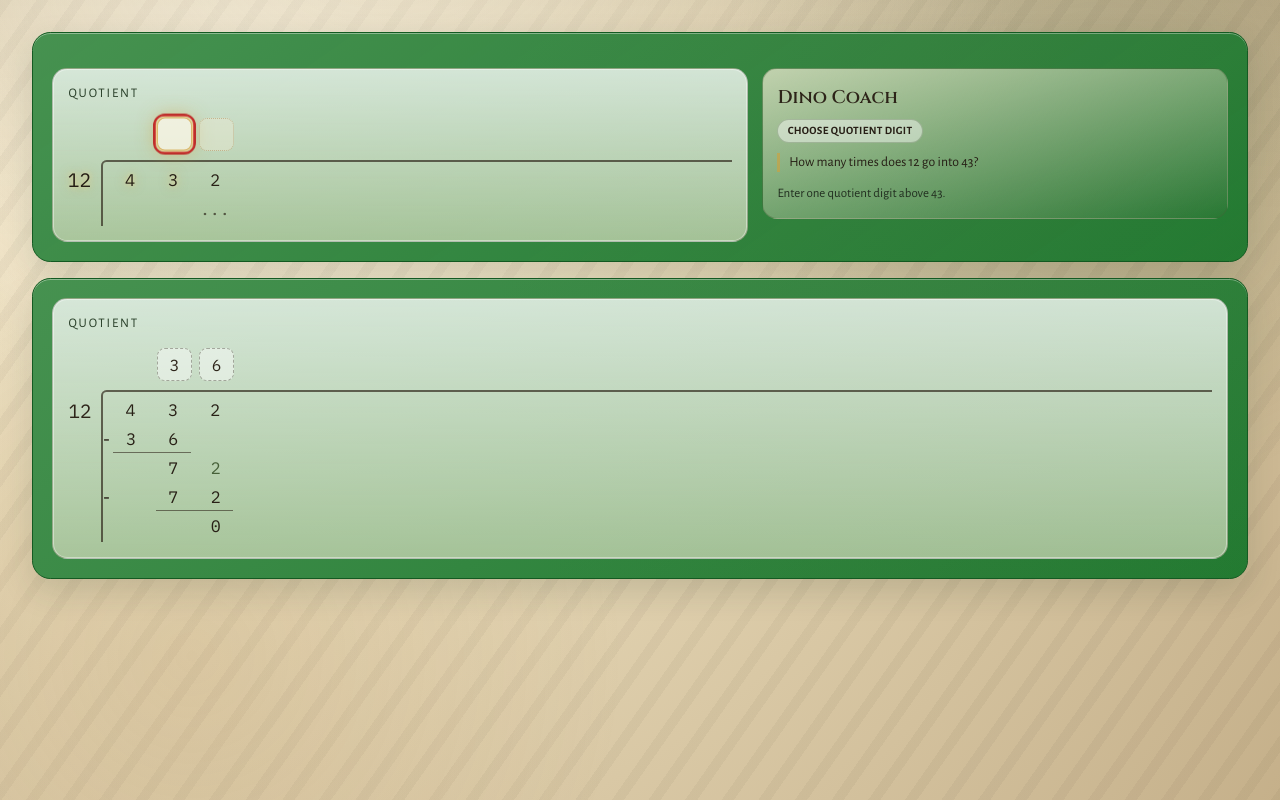
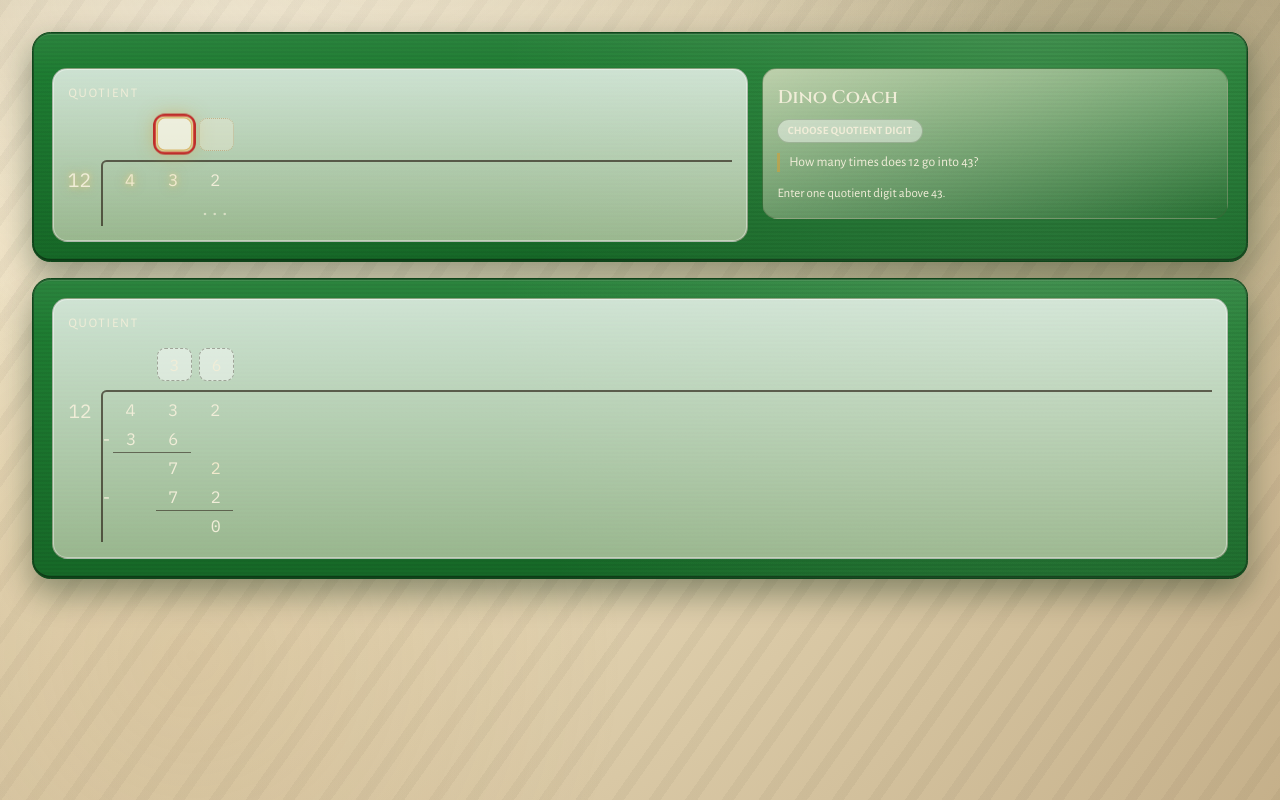
Before and after one commit to seezatnap/division-challenge, a Next.js app: page /visual-tests/workspace in a window 1280 px wide. Built offline with nearby package versions, Linux system fonts and the light colour scheme.

Commit message:
style(theme): (#4) restyle .jurassic-panel to JP3 green bevel
Co-Authored-By: seezatnap <seezatnap@gmail.com>

```diff
--- a/src/app/globals.css
+++ b/src/app/globals.css
@@ -93,12 +93,15 @@ body {
 
 .jurassic-panel {
   position: relative;
-  border: 1px solid var(--jp-panel-border);
-  background: var(--jp-surface);
+  border: 1px solid color-mix(in srgb, var(--jp-panel-border) 78%, black);
+  background: var(--jp-panel-bg);
+  color: var(--jp-panel-text);
   border-radius: 1.15rem;
   box-shadow:
-    0 0.75rem 2rem rgba(31, 52, 36, 0.15),
-    inset 0 1px 0 rgba(255, 255, 255, 0.4);
+    0 0.85rem 2rem rgba(7, 34, 13, 0.4),
+    inset 0 0 0 1px color-mix(in srgb, var(--jp-panel-border) 84%, black),
+    inset 0 0.12rem 0 rgba(240, 237, 216, 0.14),
+    inset 0 -0.14rem 0 color-mix(in srgb, var(--jp-panel-border) 72%, black);
   padding: 1rem;
   overflow: hidden;
   isolation: isolate;
@@ -115,8 +118,18 @@ body {
   inset: 0;
   pointer-events: none;
   background:
-    linear-gradient(145deg, rgba(247, 239, 216, 0.2), rgba(113, 137, 81, 0.08)),
-    radial-gradient(circle at 80% 24%, rgba(70, 96, 56, 0.14), transparent 52%);
+    linear-gradient(
+      180deg,
+      rgba(255, 255, 255, 0.08) 0%,
+      rgba(255, 255, 255, 0.02) 18%,
+      rgba(0, 0, 0, 0.14) 100%
+    ),
+    repeating-linear-gradient(
+      0deg,
+      rgba(20, 90, 34, 0.18) 0 2px,
+      rgba(26, 122, 46, 0.04) 2px 4px
+    ),
+    radial-gradient(circle at 82% 18%, rgba(240, 237, 216, 0.13), transparent 52%);
   z-index: 1;
 }
 
@@ -344,7 +357,7 @@ body {
   padding: 0.35rem 0.45rem;
   font-family: var(--font-jurassic-mono), "Courier New", monospace;
   font-size: 1rem;
-  color: var(--jp-bark);
+  color: var(--jp-panel-text);
 }
 
 .inline-entry {
@@ -421,7 +434,7 @@ body {
   padding-top: 0.4rem;
   font-size: 1.2rem;
   font-family: var(--font-jurassic-mono), "Courier New", monospace;
-  color: var(--jp-bark);
+  color: var(--jp-panel-text);
 }
 
 .bracket-stack {
@@ -437,7 +450,7 @@ body {
   font-family: var(--font-jurassic-mono), "Courier New", monospace;
   font-size: 1.04rem;
   letter-spacing: 0.05em;
-  color: color-mix(in srgb, var(--jp-bark) 88%, black);
+  color: var(--jp-panel-text);
 }
 
 .dividend-line {
@@ -462,7 +475,7 @@ body {
   align-items: center;
   justify-content: center;
   border-radius: 0.34rem;
-  color: color-mix(in srgb, var(--jp-bark) 82%, black);
+  color: color-mix(in srgb, var(--jp-panel-text) 86%, var(--jp-amber-bright));
   text-shadow:
     0 0 0.3rem rgba(244, 212, 141, 0.62),
     0 0 0.58rem rgba(211, 160, 58, 0.44);
@@ -505,7 +518,7 @@ body {
 }
 
 .dividend-digit-bring-down-origin {
-  color: color-mix(in srgb, var(--jp-amber) 68%, var(--jp-bark));
+  color: color-mix(in srgb, var(--jp-amber-bright) 62%, var(--jp-panel-text));
   animation: dividend-digit-bring-down-origin 420ms ease-out 1;
 }
 
@@ -636,7 +649,7 @@ body {
   pointer-events: none;
   font-family: var(--font-jurassic-mono), "Courier New", monospace;
   font-size: 1.04rem;
-  color: color-mix(in srgb, var(--jp-amber) 64%, var(--jp-bark));
+  color: color-mix(in srgb, var(--jp-amber-bright) 58%, var(--jp-panel-text));
   text-shadow: 0 0 0.4rem rgba(244, 212, 141, 0.45);
   animation: bring-down-digit-slide 420ms cubic-bezier(0.25, 0.72, 0.24, 1) 1;
 }
@@ -794,7 +807,7 @@ body {
   text-align: center;
   font-family: var(--font-jurassic-mono), "Courier New", monospace;
   font-size: 1.04rem;
-  color: color-mix(in srgb, var(--jp-bark) 86%, black);
+  color: var(--jp-panel-text);
 }
 
 .next-problem-action-row {
@@ -808,11 +821,11 @@ body {
 }
 
 .work-row[data-step-kind="bring-down"] .work-row-value {
-  color: var(--jp-fern);
+  color: color-mix(in srgb, var(--jp-panel-text) 84%, var(--jp-amber-bright));
 }
 
 .inline-entry-work-row[data-entry-step-kind="bring-down"] {
-  color: var(--jp-fern);
+  color: color-mix(in srgb, var(--jp-panel-text) 84%, var(--jp-amber-bright));
 }
 
 .work-row-placeholder {
@@ -831,7 +844,7 @@ body {
 }
 
 .final-line {
-  color: var(--jp-fern);
+  color: color-mix(in srgb, var(--jp-panel-text) 84%, var(--jp-amber-bright));
 }
 
 .glow-amber {
@@ -1713,6 +1726,14 @@ body {
   color: color-mix(in srgb, var(--jp-jungle) 70%, var(--jp-bark));
 }
 
+.jurassic-panel :where(p, h1, h2, h3, h4, h5, h6, li, label, legend, time, dt, dd, figcaption) {
+  color: inherit;
+}
+
+.jurassic-panel .workspace-label {
+  color: inherit;
+}
+
 @media (min-width: 48rem) {
   .jurassic-shell {
     padding: 1.6rem;
```
Also changed, not shown: 1 other file (tests, documents, lock files or other folders).
